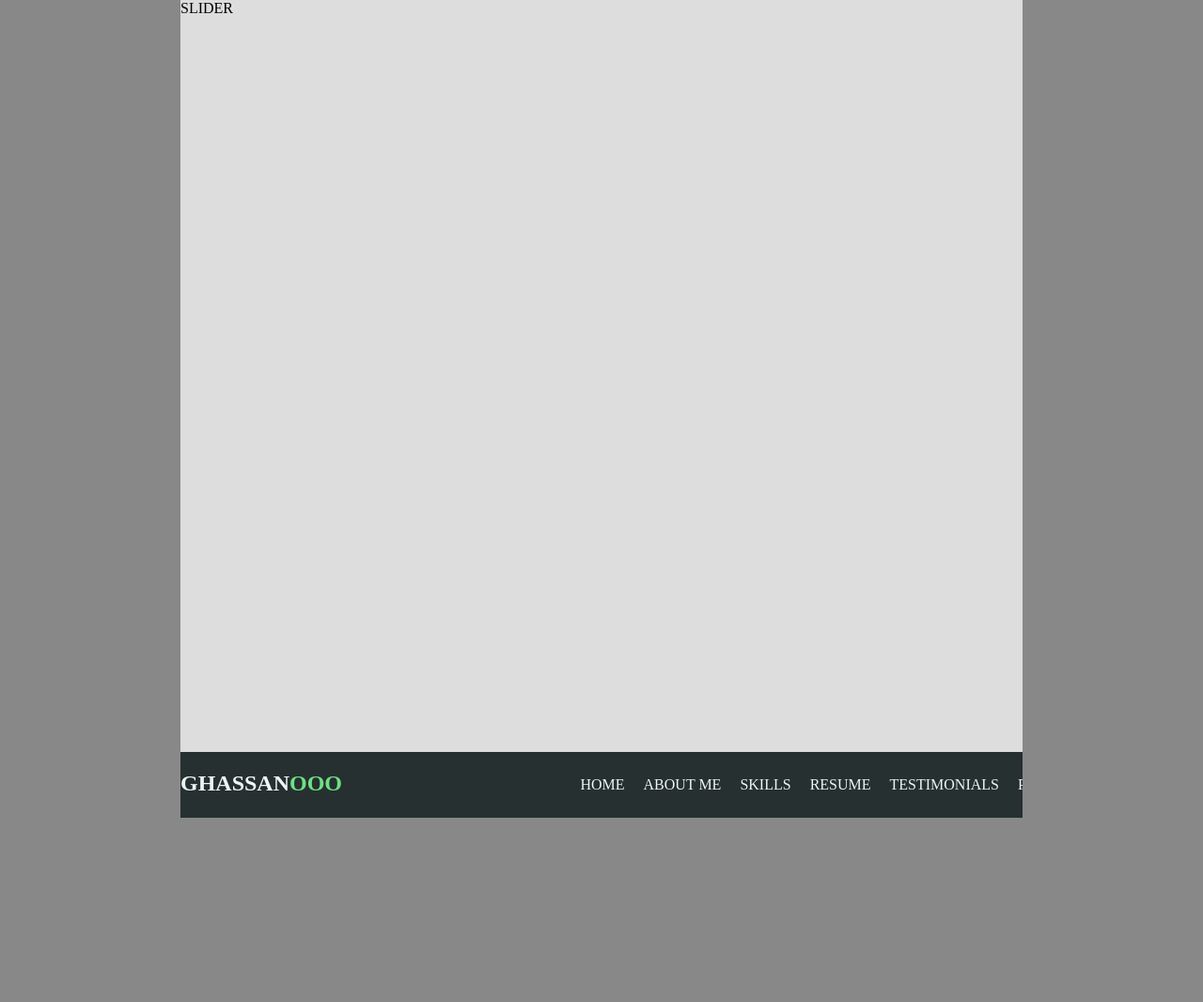
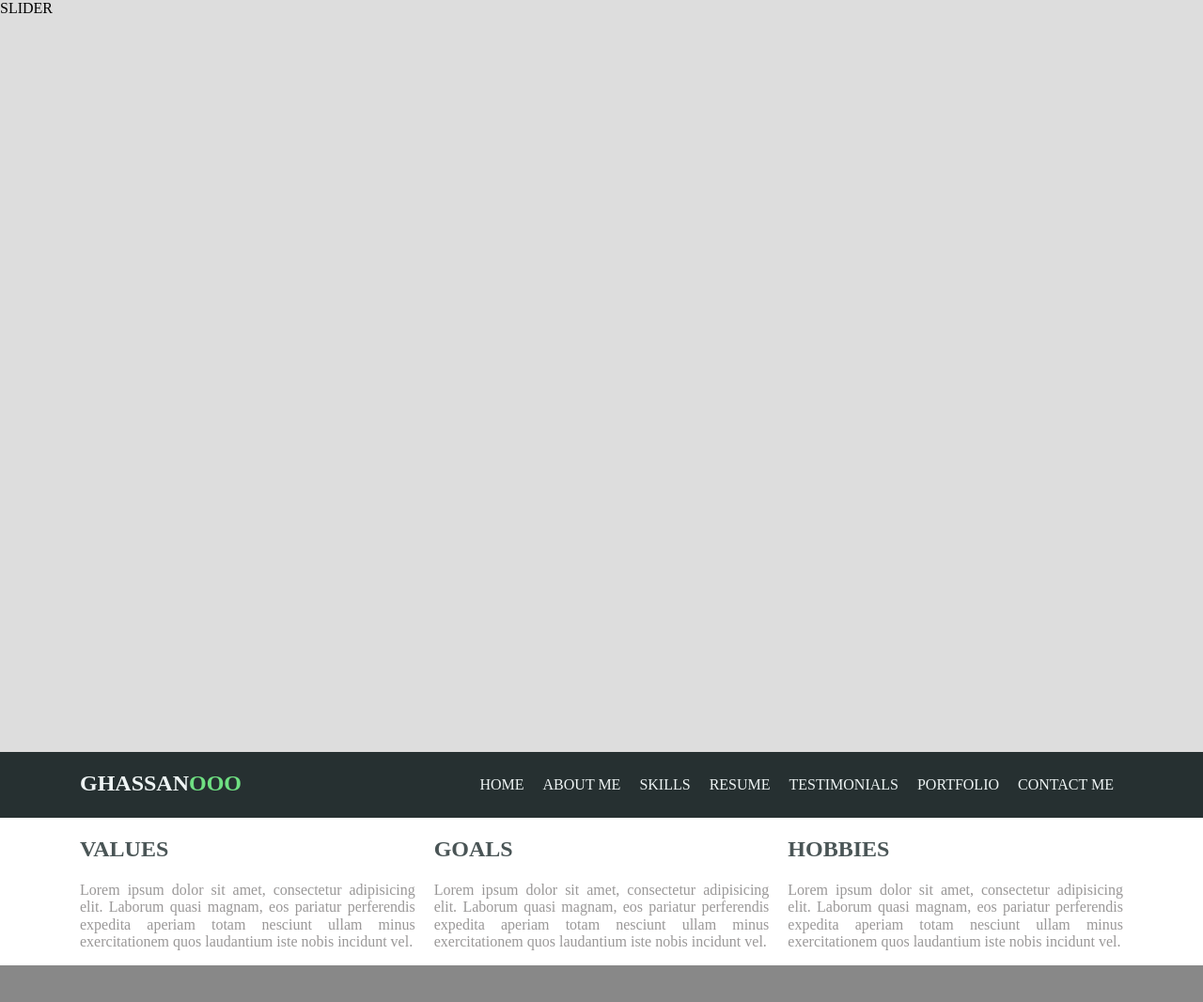
Before and after one commit to ghassanaldarwish/my-portfolio, a plain HTML site: page index.html in a window 1280 px wide. Shown: the top 1066 px of the page at 94% size. Before the commit the page ends 870 px from the top, so only its background shows below. Drawn offline with Linux system fonts and the light colour scheme.

Commit message:
added my features str. and style it with flex box :)

```diff
--- a/css/main.css
+++ b/css/main.css
@@ -10,9 +10,13 @@ body, body * {
 }
 
 body {
-  width: 70%;
-  margin: auto;
   background: #888;
+}
+
+.flexBox {
+  display: inline-flex;
+  position: relative;
+  justify-content: space-between;
 }
 
 /* ------ start my header  ----*/
@@ -52,3 +56,32 @@ body {
   padding: 10px;
   overflow: hidden;
 }
+
+/* ------ start main body  ----*/
+
+main {
+  height: 4000px;
+  /* just to make the height clear :) */
+}
+
+.background-features {
+  background: #fff;
+}
+
+.background-features h2 {
+  color: #4a5556;
+  text-transform: uppercase;
+}
+
+.background-features p {
+  color: #9a9898;
+  text-align: justify;
+}
+
+.features {
+  padding-left: 20px;
+}
+
+section.features:first-child {
+  padding-left: 0;
+}
--- a/index.html
+++ b/index.html
@@ -36,7 +36,33 @@
 
 
     <!--   /////   start main body  /////    -->
+
     <main>
+
+
+      <!--start features -->
+      <div class="background-features">
+        <div class="container">
+          <div class="flexBox">
+            <section class="features">
+              <h2>values</h2>
+              <p> Lorem ipsum dolor sit amet, consectetur adipisicing elit. Laborum quasi magnam, eos pariatur perferendis expedita aperiam totam nesciunt ullam minus exercitationem quos laudantium iste nobis incidunt vel. </p>
+            </section>
+            <section class="features">
+              <h2>goals</h2>
+              <p> Lorem ipsum dolor sit amet, consectetur adipisicing elit. Laborum quasi magnam, eos pariatur perferendis expedita aperiam totam nesciunt ullam minus exercitationem quos laudantium iste nobis incidunt vel.</p>
+            </section>
+            <section class="features">
+              <h2>hobbies</h2>
+              <p> Lorem ipsum dolor sit amet, consectetur adipisicing elit. Laborum quasi magnam, eos pariatur perferendis expedita aperiam totam nesciunt ullam minus exercitationem quos laudantium iste nobis incidunt vel.</p>
+            </section>
+          </div>
+        </div>
+      </div>
+
+
+
+      <!--start features-->
 
     </main>
 
```
